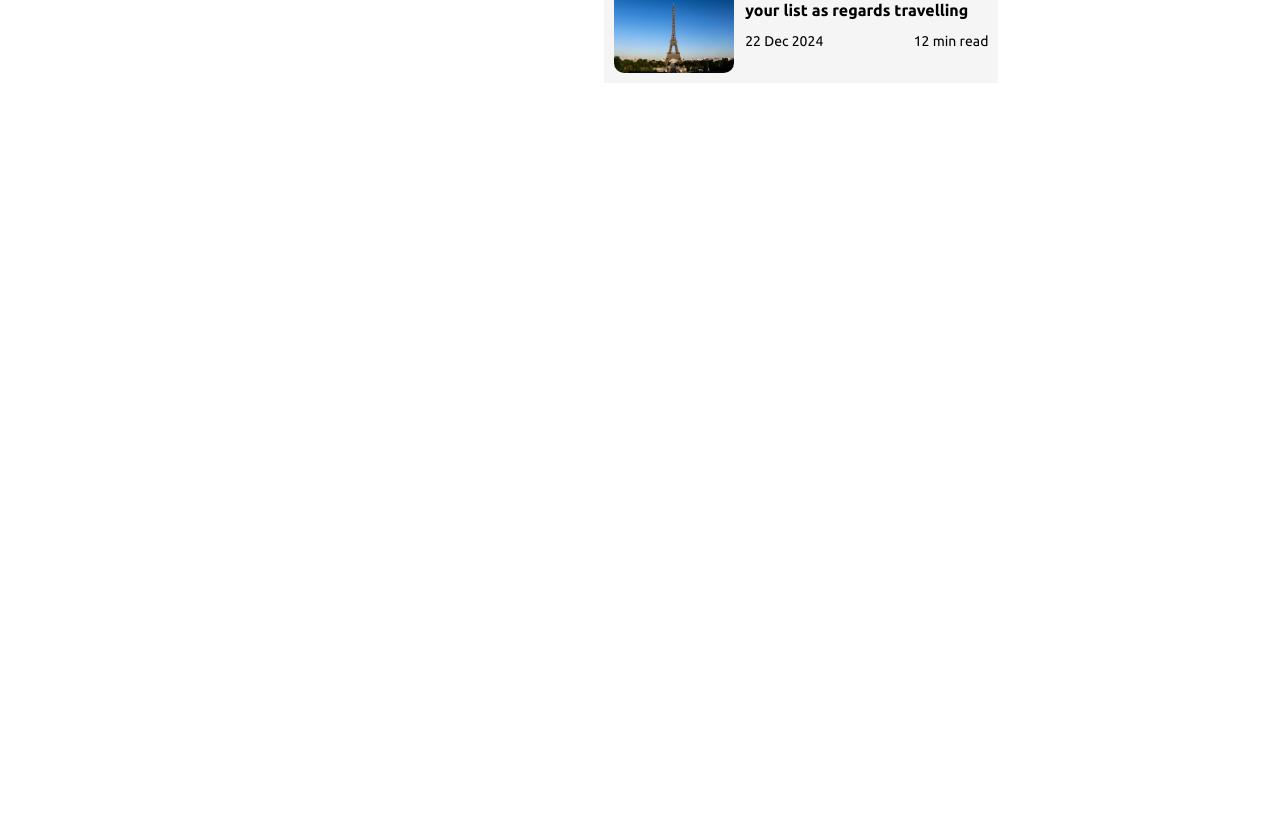
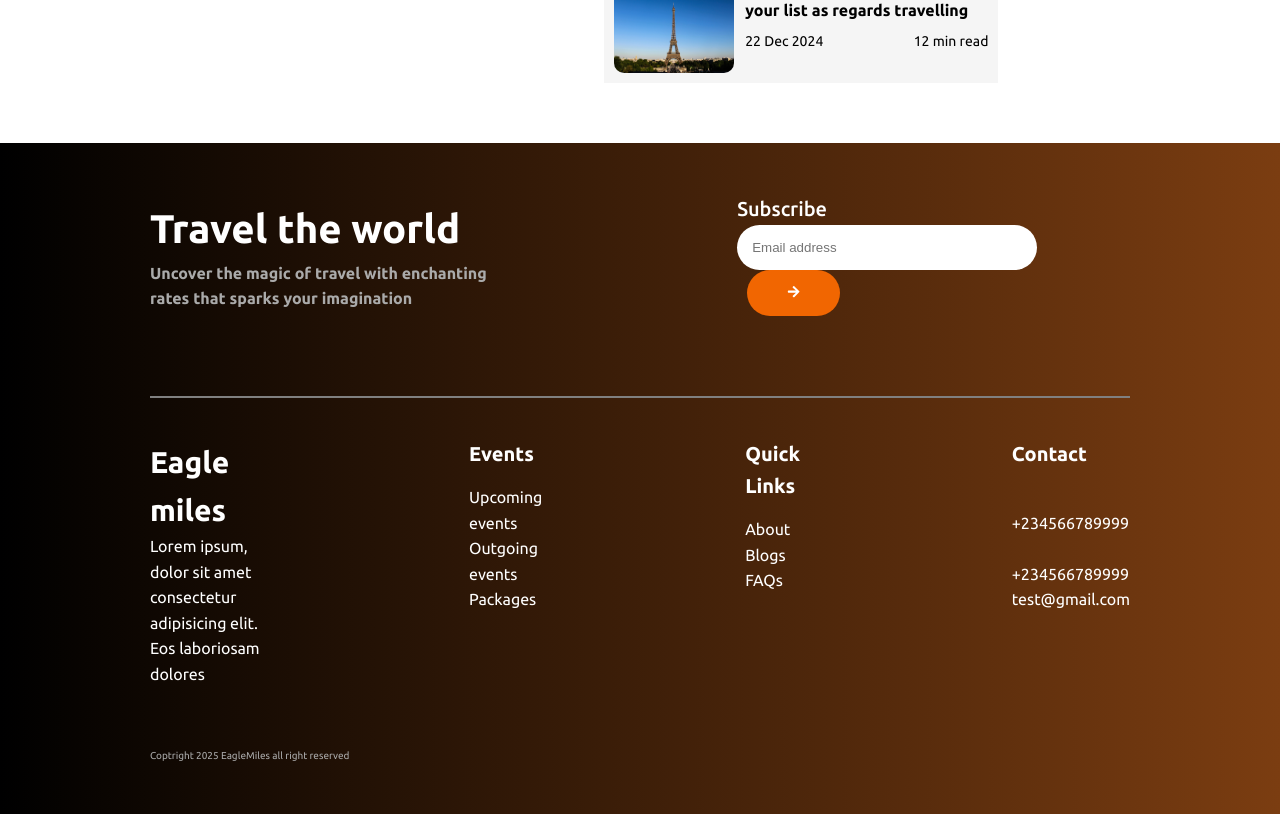
Before and after one commit to baccrie/eagle-miles, a React (Vite) app: page / in a window 1280 px wide. Shown: the part 4239-5053 px from the top of the page. Before the commit the page ends 4322 px from the top, so only its background shows below. Built offline with nearby package versions, Linux system fonts and the light colour scheme.

Commit message:
blog post

```diff
--- a/src/pages/Homepage.tsx
+++ b/src/pages/Homepage.tsx
@@ -5,6 +5,7 @@ import { BiSupport } from "react-icons/bi";
 import { MdViewComfyAlt } from "react-icons/md";
 import { MdPlace } from "react-icons/md";
 import { Link } from "react-router-dom";
+import { FaArrowRight } from "react-icons/fa";
 
 export default function Homepage() {
   return (
@@ -355,6 +356,75 @@ export default function Homepage() {
           </div>
         </section>
       </main>
+
+      <footer className={styles.footer}>
+        <div className={styles.header}>
+          <div className={styles.aside}>
+            <h3>Travel the world</h3>
+            <p>
+              Uncover the magic of travel with enchanting rates that sparks your
+              imagination
+            </p>
+          </div>
+
+          <div className={styles.mailingList}>
+            <h4>Subscribe</h4>
+            <form>
+              <input type="text" placeholder="Email address" />
+              <button>
+                <FaArrowRight />
+              </button>
+            </form>
+          </div>
+        </div>
+
+        <div className={styles.footerMain}>
+          <div className={styles.footerAbout}>
+            <h4>Eagle miles</h4>
+            <p>
+              Lorem ipsum, dolor sit amet consectetur adipisicing elit. Eos
+              laboriosam dolores
+            </p>
+            <div className={styles.socialLinks}></div>
+          </div>
+
+          <ul className={styles.events}>
+            <li>Events</li>
+            <li>Upcoming events</li>
+            <li>Outgoing events</li>
+            <li>Packages</li>
+          </ul>
+
+          <ul className={styles.quickLinks}>
+            <li>Quick Links</li>
+            <li>About</li>
+            <li>Blogs</li>
+            <li>FAQs</li>
+          </ul>
+
+          <ul className={styles.contactUs}>
+            <li>Contact</li>
+            <li>
+              <img />
+              <span> +234566789999</span>
+            </li>
+
+            <li>
+              <img />
+              <span> +234566789999</span>
+            </li>
+
+            <li>
+              <img />
+              <span>test@gmail.com</span>
+            </li>
+          </ul>
+        </div>
+
+        <p className={styles.copyright}>
+          Coptright 2025 EagleMiles all right reserved
+        </p>
+      </footer>
     </>
   );
 }
--- a/src/pages/modules/HomePage.module.css
+++ b/src/pages/modules/HomePage.module.css
@@ -4,6 +4,7 @@
   width: 70%;
   margin: auto;
   padding-top: 10rem;
+  margin-bottom: 6rem;
 }
 
 .main .about {
@@ -474,3 +475,99 @@
   display: flex;
   justify-content: space-between;
 }
+
+/* Footer */
+.footer {
+  padding: 5rem 15rem;
+  background: linear-gradient(to right, #000, #7b3d11);
+}
+
+.footer .header {
+  display: flex;
+  justify-content: space-between;
+  align-items: center;
+  padding-bottom: 8rem;
+  margin-bottom: 4rem;
+  border-bottom: 2px solid gray;
+}
+
+.footer .header h3 {
+  color: #fff;
+  font-size: 4rem;
+}
+
+.footer .header p {
+  width: 60%;
+  font-size: 1.6rem;
+  font-weight: 600;
+}
+
+.footer .mailingList {
+}
+
+.footer .mailingList form {
+}
+
+.footer .mailingList form input {
+  border: none;
+  padding: 1.5rem;
+  width: 300px;
+  border-radius: 3rem;
+}
+
+.footer .mailingList form button {
+  background-color: var(--color-brand--1);
+  border: none;
+  color: #fff;
+  padding: 1.5rem 4rem;
+  border-radius: 3rem;
+  margin-left: 1rem;
+}
+
+.footer .mailingList h4 {
+  font-weight: 500;
+  font-size: 2rem;
+  color: #fff;
+}
+
+.footerMain {
+  display: flex;
+  align-items: flex-start;
+  color: #fff;
+  font-size: 1.6rem;
+}
+
+.footerMain > *:not(:last-child) {
+  margin-right: 20rem;
+}
+
+.footerMain > *:not(:first-child) {
+  list-style-type: none;
+}
+
+.footerMain > *:not(:first-child) :first-child {
+  font-size: 2rem;
+  margin-bottom: 1.5rem;
+  font-weight: 600;
+}
+
+.footerAbout {
+  flex-basis: 20%;
+}
+
+.footerAbout h4 {
+  font-size: 3rem;
+}
+
+.footerMain .events {
+}
+
+.footerMain .quickLinks {
+}
+
+.footerMain .contactUs {
+}
+
+.copyright {
+  margin-top: 6rem;
+}
```
